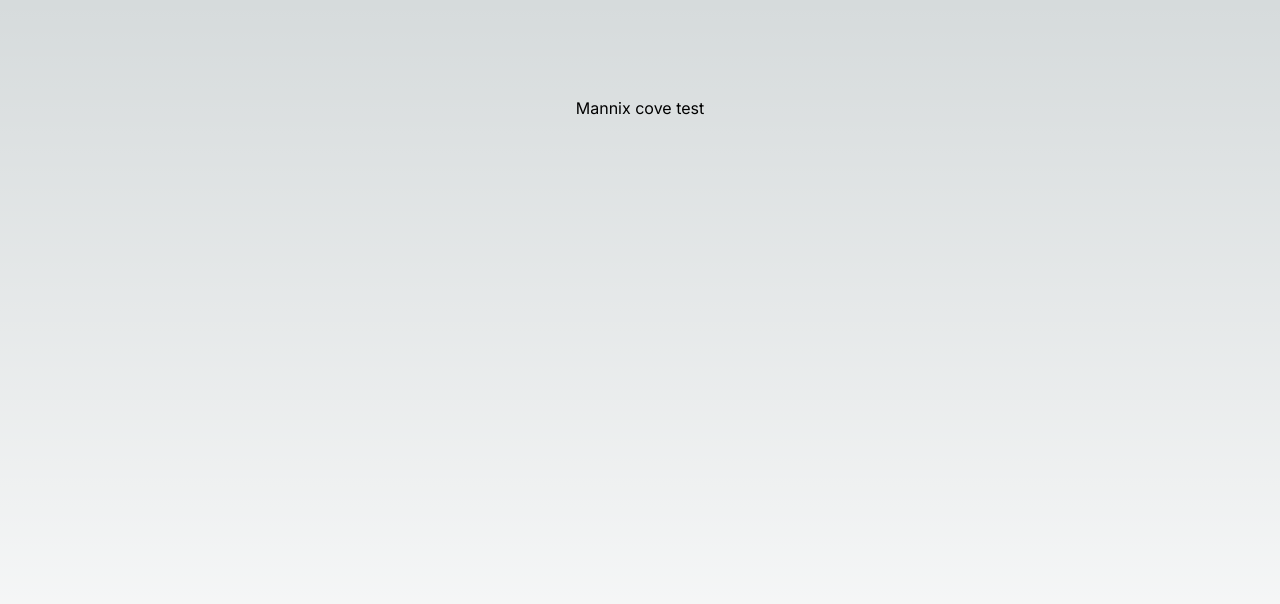
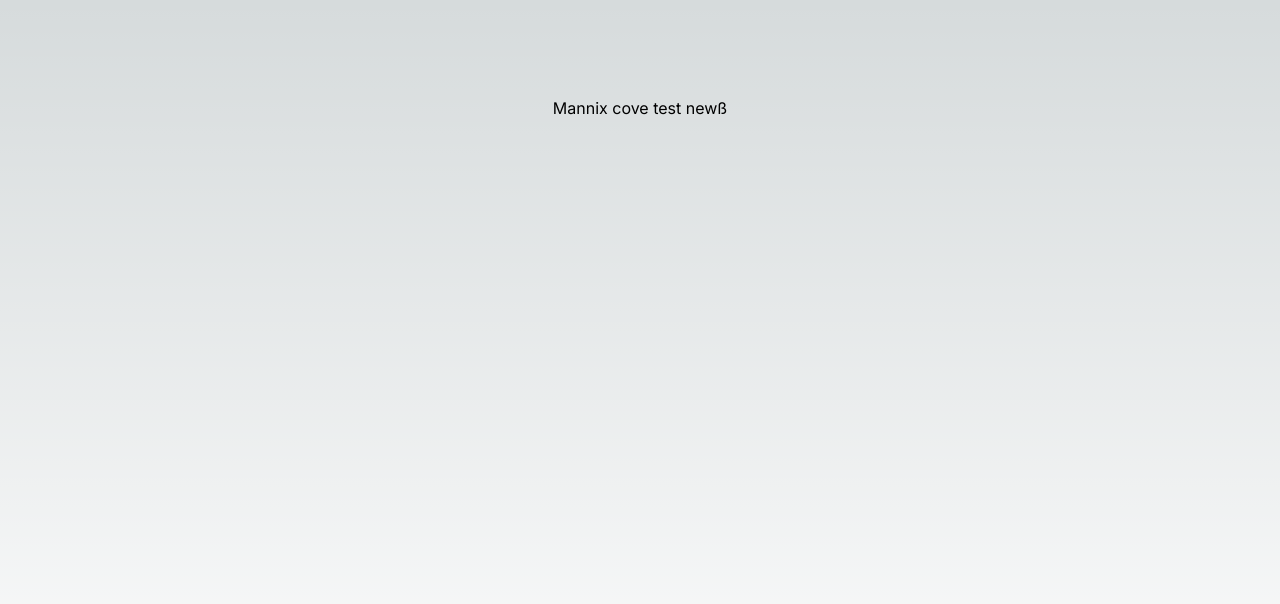
Before and after one commit to mannixcom/cove-tracker, a Next.js app: page / in a window 1280 px wide. Shown: the top 604 px of the page. Built offline with nearby package versions, Linux system fonts and the light colour scheme.

Commit message:
update site

```diff
--- a/src/app/page.js
+++ b/src/app/page.js
@@ -3,7 +3,7 @@ import Image from 'next/image'
 export default function Home() {
   return (
     <main className="flex min-h-screen flex-col items-center justify-between p-24">
-     <div>Mannix cove test</div>
+     <div>Mannix cove test newß</div>
     </main>
   )
 }
```
